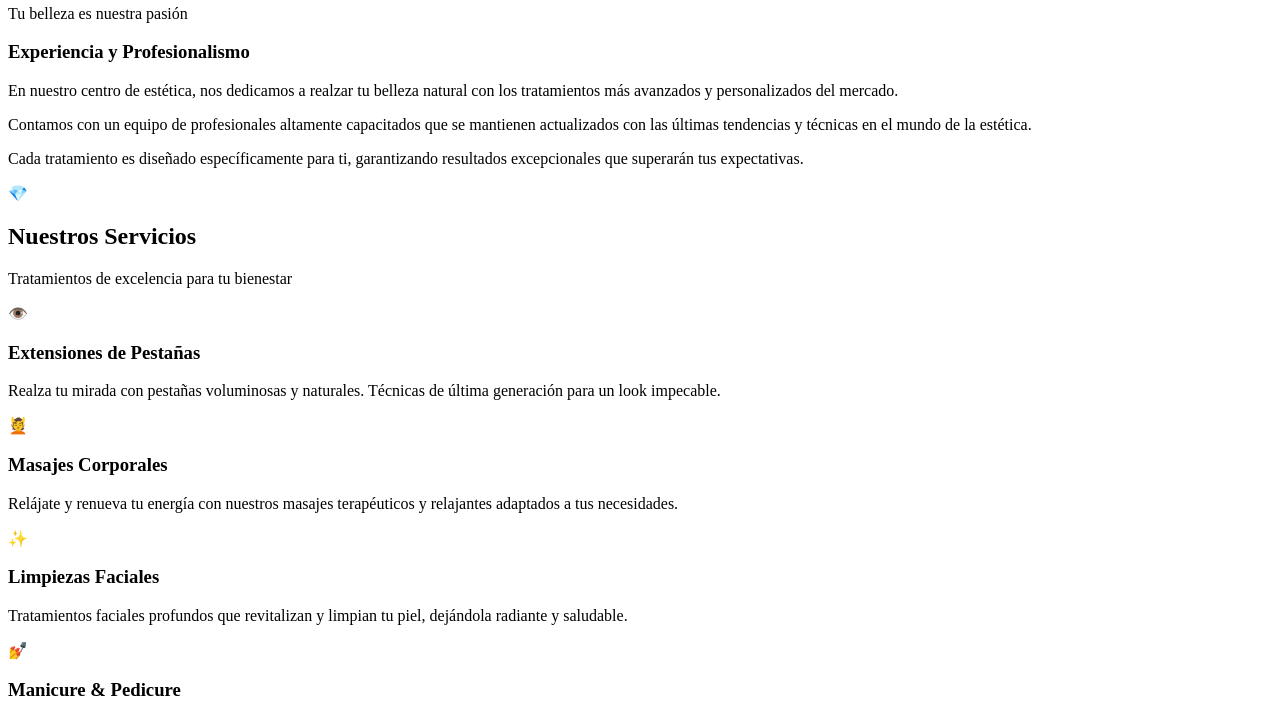
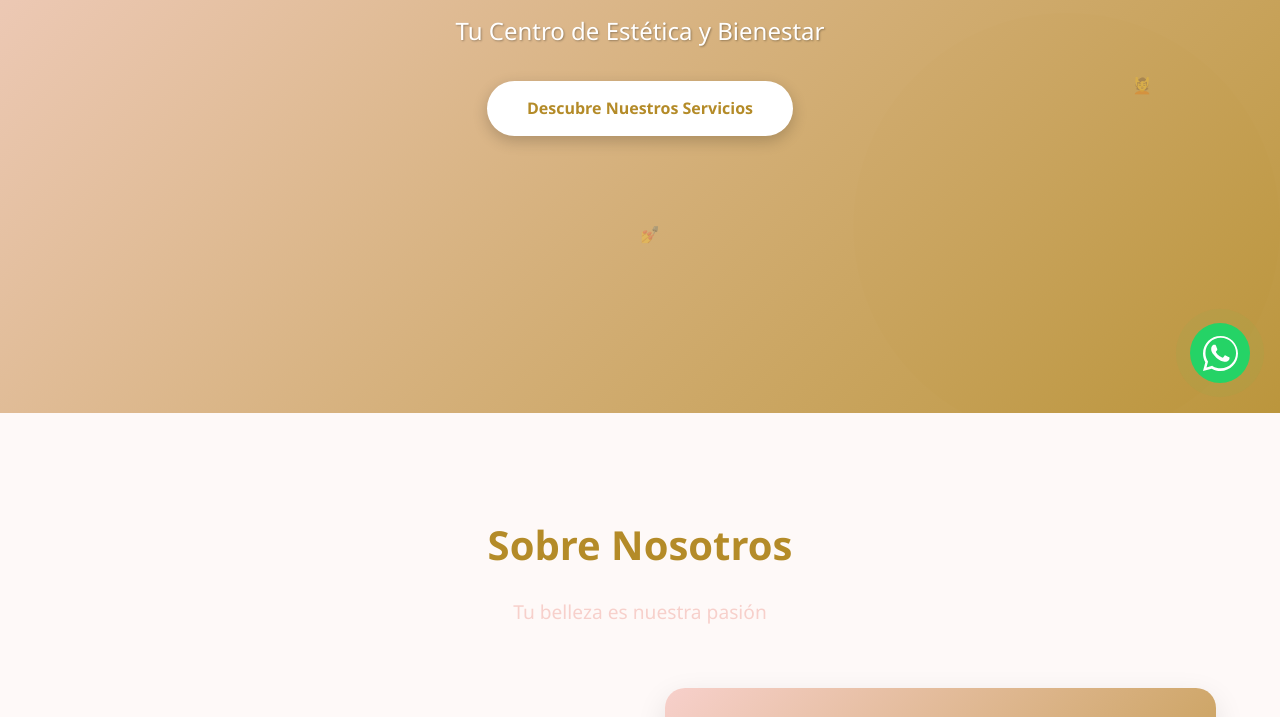
Before and after one commit to kokito32rios/spa-sana-piel, a plain HTML site: page index.html in a window 1280 px wide. Shown: the part 387-1104 px from the top of the page. Drawn offline with Linux system fonts and the light colour scheme; the site is published under a folder, as on GitHub Pages, so addresses that start at the root find nothing.

Commit message:
Fix stylesheet link path in index.html

```diff
--- a/index.html
+++ b/index.html
@@ -4,7 +4,7 @@
     <meta charset="UTF-8" />
     <meta name="viewport" content="width=device-width, initial-scale=1.0" />
     <title>Spa Sana Piel - Centro de Estética y Belleza</title>
-    <link rel="stylesheet" href="/public/css/styles.css" />
+    <link rel="stylesheet" href="public/css/styles.css" />
   </head>
   <body>
     <!-- Header -->
```
